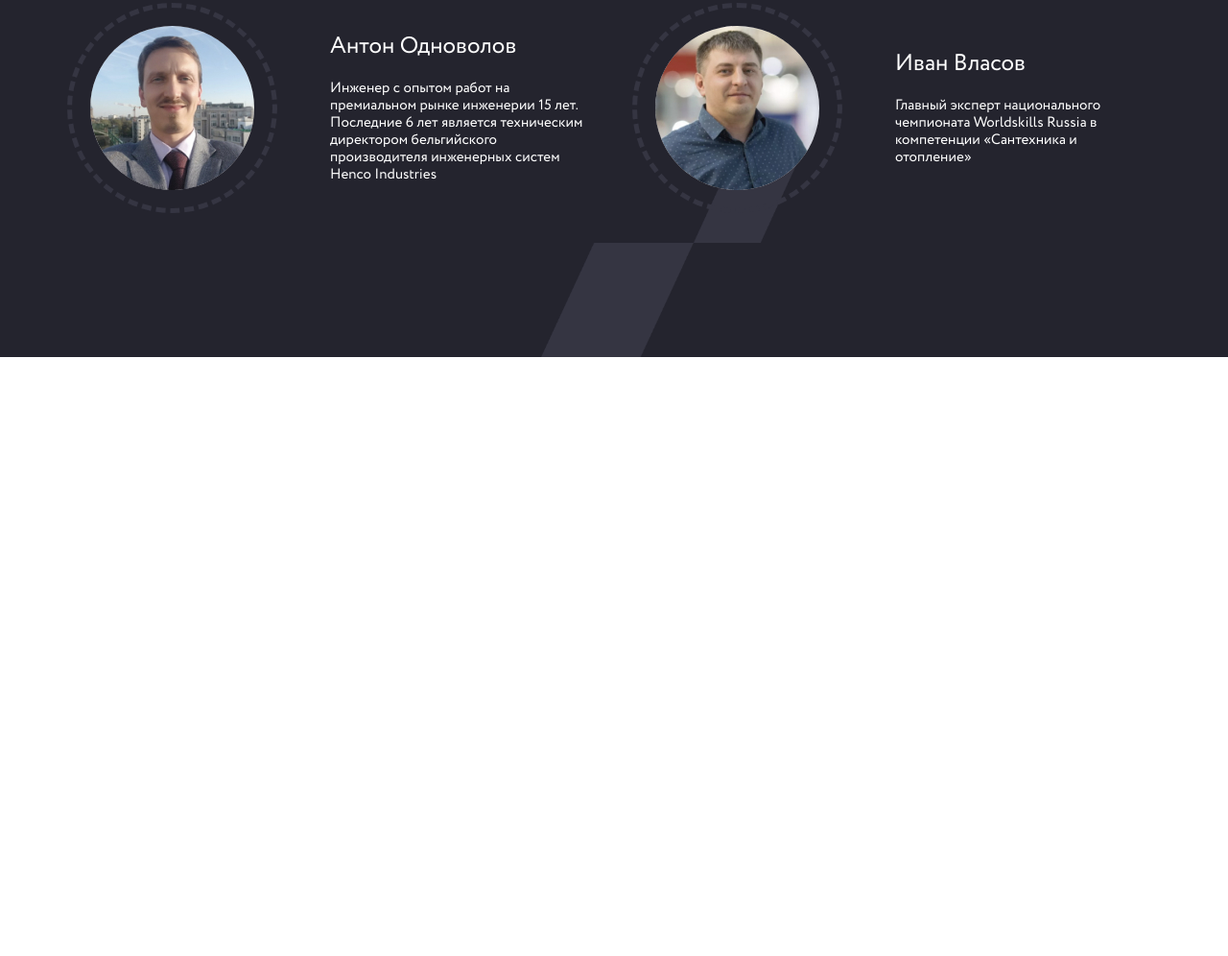
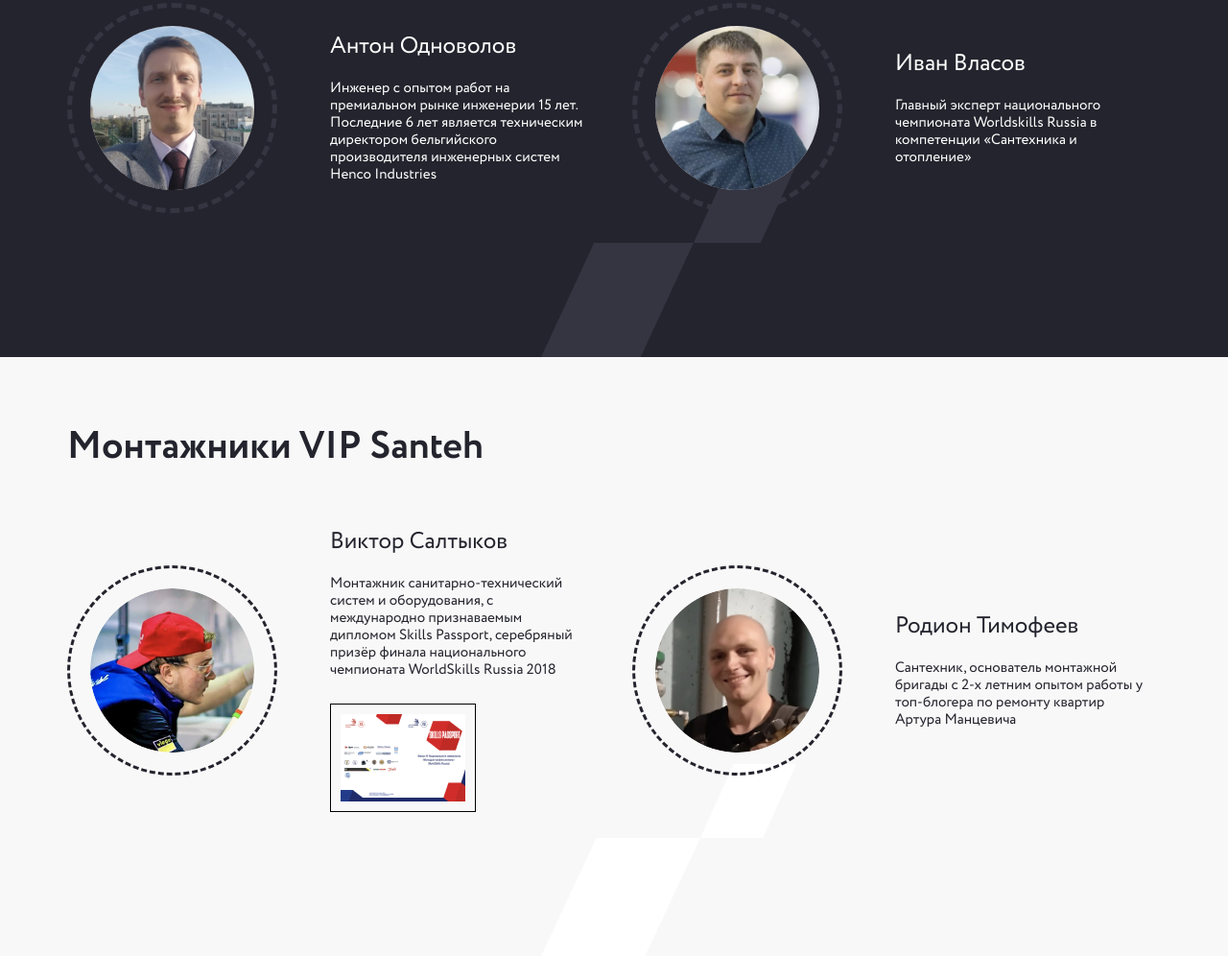
Before and after one commit to DevMinrat/Vip-Santeh, a website: page src/index.html in a window 1280 px wide. Shown: the part 8233-9229 px from the top of the page at 96% size. Before the commit the page ends 8605 px from the top, so only its background shows below. Drawn offline with nearby package versions, Linux system fonts and the light colour scheme; files that its build step writes are made by us from their sources; files whose address does not match are found by name.

Commit message:
added installer section

```diff
--- /dev/null
+++ b/src/assets/scss/blocks/installers.scss
@@ -0,0 +1,74 @@
+.installers {
+  background: #f8f8f8 url(/assets/images/rectangles-white.png) no-repeat bottom
+    right 450px;
+
+  &__inner {
+    display: flex;
+
+    margin-bottom: 30px;
+  }
+
+  &__img-wrapper {
+    display: flex;
+    justify-content: center;
+    align-items: center;
+
+    width: 219px;
+    height: 219px;
+
+    margin-right: 55px;
+
+    border: 3px dashed $black;
+    border-radius: 50%;
+  }
+
+  &__item {
+    display: flex;
+    align-items: center;
+
+    & + & {
+      margin-left: 50px;
+    }
+
+    &-img {
+      width: 171px;
+      height: 171px;
+
+      object-fit: cover;
+
+      border-radius: 50%;
+    }
+
+    &-content {
+      max-width: 265px;
+
+      color: $black;
+    }
+
+    &-name {
+      font-size: 24px;
+      line-height: 29px;
+
+      margin-bottom: 20px;
+    }
+
+    &-descr {
+      font-size: 15px;
+      line-height: 18px;
+    }
+  }
+
+  &__skillPasports {
+    &-wrapper {
+      display: inline-block;
+
+      margin-top: 26px;
+
+      border: 1px solid #000000;
+    }
+
+    &-img {
+      padding: 10px;
+    }
+  }
+}
--- a/src/assets/scss/style.scss
+++ b/src/assets/scss/style.scss
@@ -52,4 +52,5 @@ a {
 @import "blocks/price";
 @import "blocks/examples";
 @import "blocks/experts";
+@import "blocks/installers";
 @import "blocks/footer";
--- a/src/index.html
+++ b/src/index.html
@@ -642,3 +642,43 @@ title: Vip Santeh
         </div>
     </div>
 </section>
+
+<section class="installers">
+    <div class="container">
+        <h2 class="section__title">Монтажники VIP Santeh</h2>
+        <div class="installers__inner">
+            <div class="installers__item">
+                <div class="installers__img-wrapper">
+                    <img class="installers__item-img" src="/assets/images/installers/installer1.jpg" alt="">
+                </div>
+                <div class="installers__item-content">
+                    <p class="installers__item-name">Виктор Салтыков</p>
+                    <p class="installers__item-descr">Монтажник санитарно-технический систем и оборудования, с
+                        международно признаваемым дипломом Skills Passport, серебряный призёр финала национального
+                        чемпионата WorldSkills Russia 2018</p>
+                    <div class="installers__skillPasports-wrapper">
+                        <a data-fancybox="gallery" href="/assets/images/installers/wcs-big.png">
+                            <img class="installers__skillPasports-img" src="/assets/images/installers/wcs-small.png"
+                                alt="">
+                        </a>
+                        <a data-fancybox="gallery" href="http://placehold.it/810x567" style="display: none;">
+                            <img class="installers__skillPasports-img" src="http://placehold.it/810x567" alt="">
+                        </a>
+                    </div>
+                </div>
+
+            </div>
+
+            <div class="installers__item">
+                <div class="installers__img-wrapper">
+                    <img class="installers__item-img" src="/assets/images/installers/installer2.jpg" alt="">
+                </div>
+                <div class="installers__item-content">
+                    <p class="installers__item-name">Родион Тимофеев</p>
+                    <p class="installers__item-descr">Сантехник, основатель монтажной бригады с 2-х летним опытом работы
+                        у топ-блогера по ремонту квартир Артура Манцевича</p>
+                </div>
+            </div>
+        </div>
+    </div>
+</section>
```
Also changed, not shown: dist/assets/css/style.min.css, dist/assets/images/installers/installer1.jpg (added), dist/assets/images/installers/installer2.jpg (added), dist/assets/images/installers/wcs-big.png (added), dist/assets/images/installers/wcs-small.png (added), dist/assets/images/installers/wcs.png (added), dist/assets/images/rectangles-white.png (added), dist/index.html, src/assets/images/installers/installer1.jpg (added), src/assets/images/installers/installer2.jpg (added), src/assets/images/installers/wcs-big.png (added), src/assets/images/installers/wcs-small.png (added), src/assets/images/rectangles-white.png (added).
